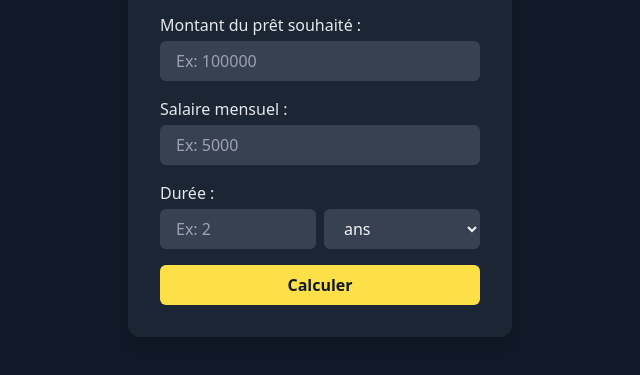
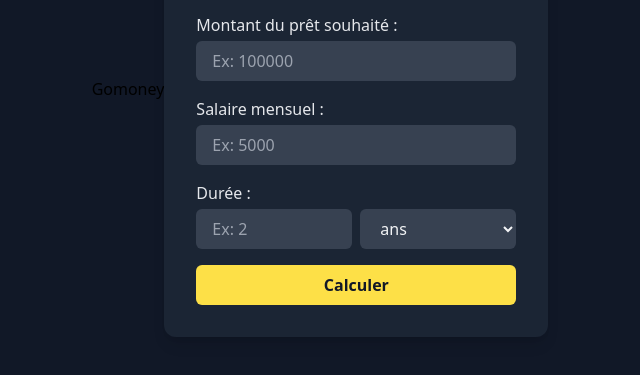
Before and after one commit to saraabbih1/Gomoney-, a website: page index.html in a window 1280 px wide. Shown: the part 311-686 px from the top of the page, without its empty margins (320-960 px from the left). Drawn offline with Linux system fonts and the light colour scheme.

Commit message:
last commit

```diff
--- a/index.html
+++ b/index.html
@@ -9,6 +9,7 @@
 </head>
 
 <body class="bg-gray-900 flex items-center justify-center min-h-screen font-sans">
+    <h2 >Gomoney</h2>
 
   <!-- PAGE FORMULAIRE -->
   <div id="formPage" class="bg-gray-800 bg-opacity-80 p-8 rounded-xl shadow-lg w-full max-w-sm">
@@ -29,18 +30,18 @@
 
       <div>
         <label class="block text-gray-200 mb-1">Montant du prêt souhaité :</label>
-        <input id="montantPret" type="number" placeholder="Ex: 100000" class="w-full px-4 py-2 rounded-md bg-gray-700 text-gray-100 focus:outline-none focus:ring-2 focus:ring-yellow-300">
+        <input id="montantPret" type="text" placeholder="Ex: 100000" class="w-full px-4 py-2 rounded-md bg-gray-700 text-gray-100 focus:outline-none focus:ring-2 focus:ring-yellow-300">
       </div>
 
       <div>
         <label class="block text-gray-200 mb-1">Salaire mensuel :</label>
-        <input id="salaire" type="number" placeholder="Ex: 5000" class="w-full px-4 py-2 rounded-md bg-gray-700 text-gray-100 focus:outline-none focus:ring-2 focus:ring-yellow-300">
+        <input id="salaire" type="text" placeholder="Ex: 5000" class="w-full px-4 py-2 rounded-md bg-gray-700 text-gray-100 focus:outline-none focus:ring-2 focus:ring-yellow-300">
       </div>
 
       <div class="flex space-x-2">
         <div class="flex-1">
           <label class="block text-gray-200 mb-1">Durée :</label>
-          <input id="duree" type="number" placeholder="Ex: 2" class="w-full px-4 py-2 rounded-md bg-gray-700 text-gray-100 focus:outline-none focus:ring-2 focus:ring-yellow-300">
+          <input id="duree" type="text" placeholder="Ex: 2" class="w-full px-4 py-2 rounded-md bg-gray-700 text-gray-100 focus:outline-none focus:ring-2 focus:ring-yellow-300">
         </div>
 
         <div class="flex-1">
```
